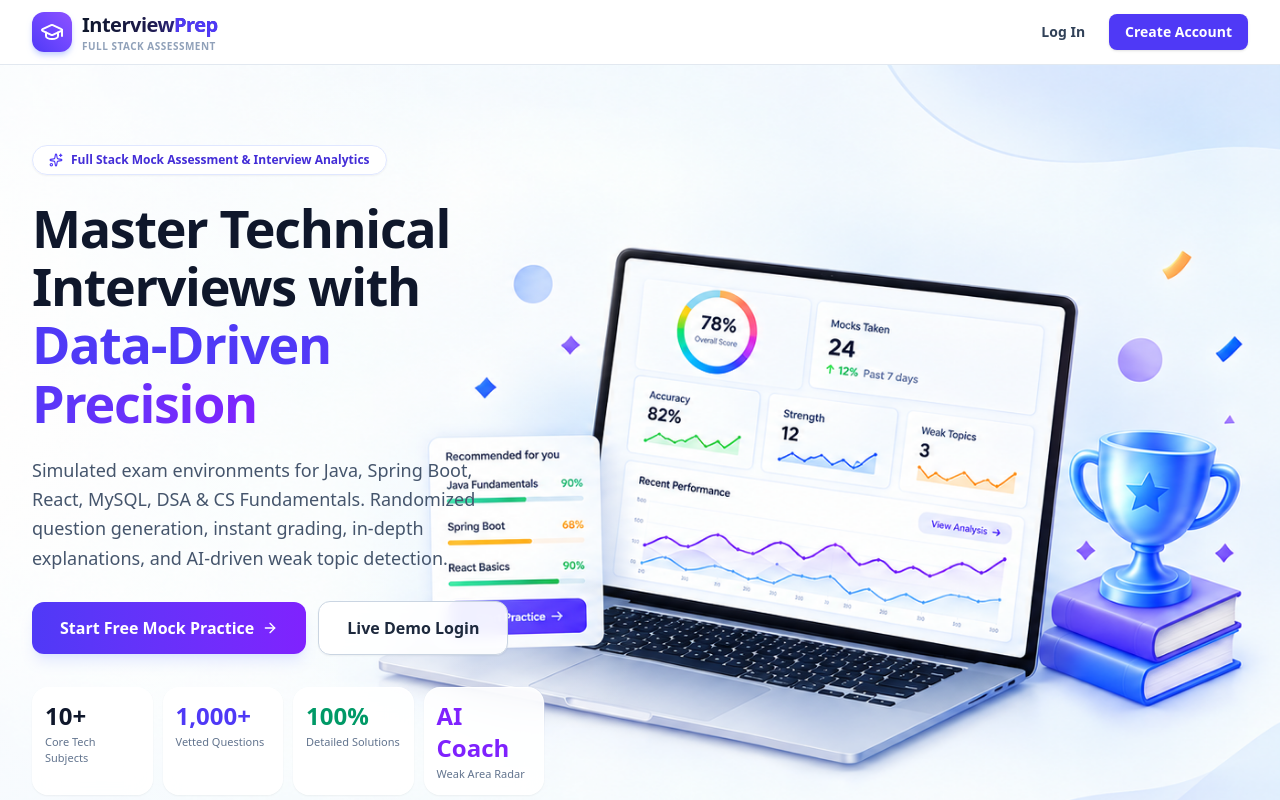
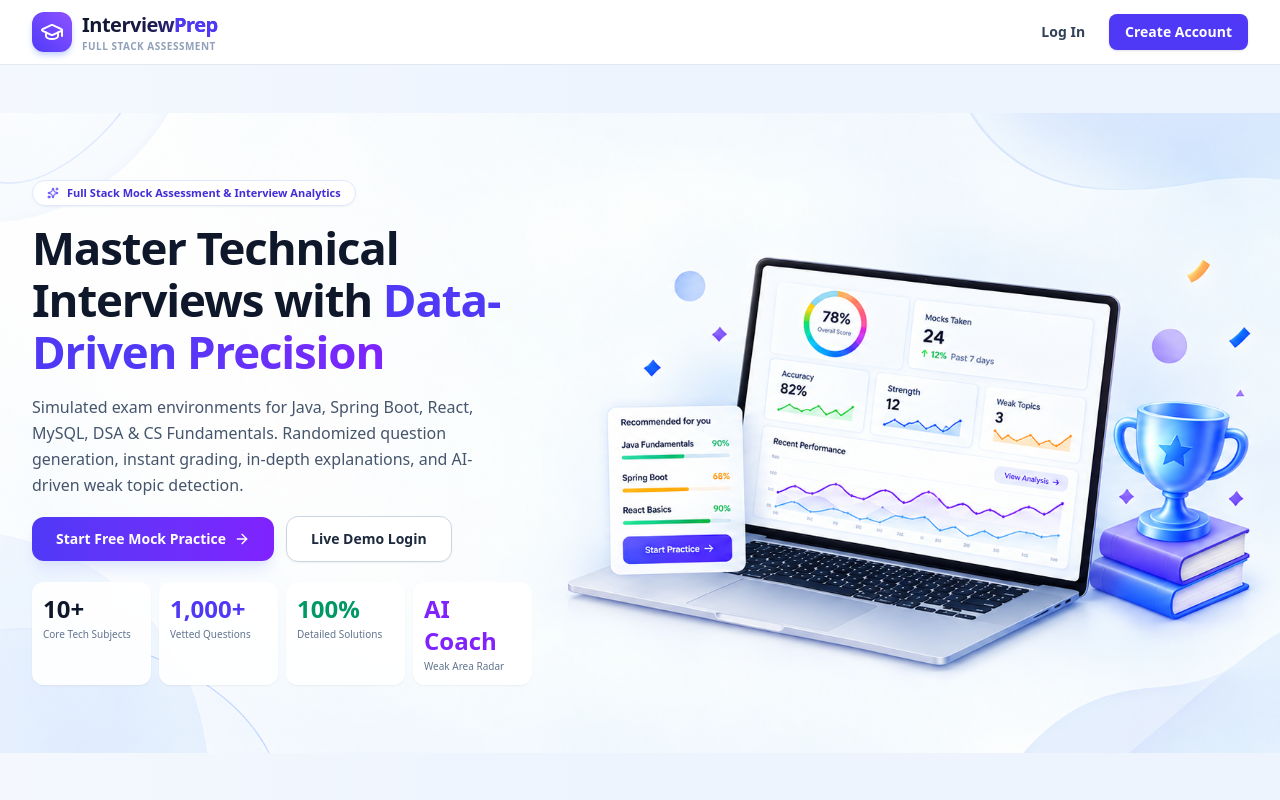
Before and after one commit to Aiswariya12/Interview-Prep-Frontend, a React (Vite) app: page / in a window 1280 px wide. Shown: the top 800 px of the page. Built offline with nearby package versions, Linux system fonts and the light colour scheme; no server answers.

Commit message:
Scale hero background and layout to fit perfectly on a single screen without scrolling

```diff
--- a/src/pages/LandingPage.jsx
+++ b/src/pages/LandingPage.jsx
@@ -42,31 +42,31 @@ const LandingPage = () => {
     <div className="bg-slate-50 min-h-screen">
 
       {/* ═══════════════════════════════════════════════
-          HERO SECTION — Modern Tech Dashboard Hero Illustration as Full Background
+          HERO SECTION — Scaled to Fit 100% in One Screen (Zero Scrolling Needed)
       ═══════════════════════════════════════════════ */}
       <section
-        className="relative min-h-[88vh] lg:min-h-[92vh] flex items-center overflow-hidden border-b border-slate-200 bg-[#edf4fe]"
+        className="relative h-[calc(100vh-4rem)] min-h-[560px] max-h-[900px] flex items-center overflow-hidden border-b border-slate-200 bg-[#edf4fe]"
         style={{
           backgroundImage: `url("${heroBg}")`,
           backgroundPosition: 'right center',
-          backgroundSize: 'cover',
+          backgroundSize: 'contain',
           backgroundRepeat: 'no-repeat',
         }}
       >
         {/* Soft responsive overlay for mobile/tablets so text is always 100% legible */}
         <div className="absolute inset-0 bg-gradient-to-r from-white/95 via-white/80 to-transparent lg:from-white/40 lg:via-transparent lg:to-transparent pointer-events-none" />
 
-        <div className="relative max-w-7xl mx-auto px-4 sm:px-6 lg:px-8 py-12 lg:py-20 w-full z-10">
-          <div className="w-full lg:w-[48%] max-w-lg lg:max-w-[520px] space-y-6 text-left">
+        <div className="relative max-w-7xl mx-auto px-4 sm:px-6 lg:px-8 py-4 lg:py-6 w-full z-10">
+          <div className="w-full lg:w-[48%] max-w-lg lg:max-w-[500px] space-y-3.5 lg:space-y-4 text-left">
 
             {/* Pill Badge */}
-            <div className="inline-flex items-center gap-2 px-4 py-1.5 rounded-full bg-white/95 backdrop-blur-sm border border-indigo-100 text-indigo-700 text-xs font-semibold shadow-xs">
-              <Sparkles className="w-3.5 h-3.5 text-indigo-600 shrink-0" />
+            <div className="inline-flex items-center gap-2 px-3.5 py-1 rounded-full bg-white/95 backdrop-blur-sm border border-indigo-100 text-indigo-700 text-[11px] font-semibold shadow-xs">
+              <Sparkles className="w-3 h-3 text-indigo-600 shrink-0" />
               <span>Full Stack Mock Assessment &amp; Interview Analytics</span>
             </div>
 
             {/* Main Heading */}
-            <h1 className="text-4xl sm:text-5xl lg:text-[3.25rem] font-extrabold text-slate-900 tracking-tight leading-[1.12]">
+            <h1 className="text-3xl sm:text-4xl lg:text-[2.65rem] xl:text-[2.85rem] font-extrabold text-slate-900 tracking-tight leading-[1.14]">
               Master Technical
               <br />
               Interviews with{' '}
@@ -76,18 +76,18 @@ const LandingPage = () => {
             </h1>
 
             {/* Subtitle */}
-            <p className="text-base sm:text-lg text-slate-600 leading-relaxed max-w-md">
+            <p className="text-sm sm:text-[15px] lg:text-base text-slate-600 leading-relaxed max-w-md">
               Simulated exam environments for Java, Spring Boot, React, MySQL, DSA &amp; CS Fundamentals.
               Randomized question generation, instant grading, in-depth explanations, and AI-driven weak
               topic detection.
             </p>
 
             {/* CTA Buttons */}
-            <div className="flex flex-col sm:flex-row items-stretch sm:items-center gap-3 pt-1">
+            <div className="flex flex-col sm:flex-row items-stretch sm:items-center gap-3 pt-0.5">
               {isAuthenticated ? (
                 <Link
                   to={isAdmin ? '/admin' : '/dashboard'}
-                  className="w-full sm:w-auto px-7 py-3.5 rounded-xl bg-gradient-to-r from-indigo-600 to-violet-600 hover:from-indigo-700 hover:to-violet-700 text-white font-semibold shadow-lg shadow-indigo-200/50 flex items-center justify-center gap-2 transition-all group"
+                  className="w-full sm:w-auto px-6 py-3 rounded-xl bg-gradient-to-r from-indigo-600 to-violet-600 hover:from-indigo-700 hover:to-violet-700 text-white font-semibold shadow-lg shadow-indigo-200/50 flex items-center justify-center gap-2 transition-all text-sm group"
                 >
                   Go to {isAdmin ? 'Admin Portal' : 'Student Dashboard'}
                   <ArrowRight className="w-4 h-4 group-hover:translate-x-1 transition-transform" />
@@ -96,14 +96,14 @@ const LandingPage = () => {
                 <>
                   <Link
                     to="/register"
-                    className="w-full sm:w-auto px-7 py-3.5 rounded-xl bg-gradient-to-r from-indigo-600 to-violet-600 hover:from-indigo-700 hover:to-violet-700 text-white font-semibold shadow-lg shadow-indigo-200/50 flex items-center justify-center gap-2 transition-all group"
+                    className="w-full sm:w-auto px-6 py-3 rounded-xl bg-gradient-to-r from-indigo-600 to-violet-600 hover:from-indigo-700 hover:to-violet-700 text-white font-semibold shadow-lg shadow-indigo-200/50 flex items-center justify-center gap-2 transition-all text-sm group"
                   >
                     Start Free Mock Practice
                     <ArrowRight className="w-4 h-4 group-hover:translate-x-1 transition-transform" />
                   </Link>
                   <Link
                     to="/login"
-                    className="w-full sm:w-auto px-7 py-3.5 rounded-xl bg-white/90 backdrop-blur-sm border border-slate-300 hover:bg-white text-slate-800 font-semibold shadow-xs flex items-center justify-center gap-2 transition-all"
+                    className="w-full sm:w-auto px-6 py-3 rounded-xl bg-white/90 backdrop-blur-sm border border-slate-300 hover:bg-white text-slate-800 font-semibold shadow-xs flex items-center justify-center gap-2 transition-all text-sm"
                   >
                     Live Demo Login
                   </Link>
@@ -112,22 +112,22 @@ const LandingPage = () => {
             </div>
 
             {/* Metric Stat Cards */}
-            <div className="grid grid-cols-2 sm:grid-cols-4 gap-2.5 pt-2 max-w-lg">
-              <div className="p-3 rounded-2xl bg-white/90 backdrop-blur-md border border-white/80 shadow-xs text-left">
-                <p className="text-2xl font-extrabold text-slate-900">10+</p>
-                <p className="text-[11px] text-slate-500 font-medium mt-0.5">Core Tech Subjects</p>
+            <div className="grid grid-cols-2 sm:grid-cols-4 gap-2 pt-1 max-w-lg">
+              <div className="p-2.5 rounded-xl bg-white/90 backdrop-blur-md border border-white/80 shadow-xs text-left">
+                <p className="text-xl lg:text-2xl font-black text-slate-900">10+</p>
+                <p className="text-[10px] text-slate-500 font-medium mt-0.5">Core Tech Subjects</p>
               </div>
-              <div className="p-3 rounded-2xl bg-white/90 backdrop-blur-md border border-white/80 shadow-xs text-left">
-                <p className="text-2xl font-extrabold text-indigo-600">1,000+</p>
-                <p className="text-[11px] text-slate-500 font-medium mt-0.5">Vetted Questions</p>
+              <div className="p-2.5 rounded-xl bg-white/90 backdrop-blur-md border border-white/80 shadow-xs text-left">
+                <p className="text-xl lg:text-2xl font-black text-indigo-600">1,000+</p>
+                <p className="text-[10px] text-slate-500 font-medium mt-0.5">Vetted Questions</p>
               </div>
-              <div className="p-3 rounded-2xl bg-white/90 backdrop-blur-md border border-white/80 shadow-xs text-left">
-                <p className="text-2xl font-extrabold text-emerald-600">100%</p>
-                <p className="text-[11px] text-slate-500 font-medium mt-0.5">Detailed Solutions</p>
+              <div className="p-2.5 rounded-xl bg-white/90 backdrop-blur-md border border-white/80 shadow-xs text-left">
+                <p className="text-xl lg:text-2xl font-black text-emerald-600">100%</p>
+                <p className="text-[10px] text-slate-500 font-medium mt-0.5">Detailed Solutions</p>
               </div>
-              <div className="p-3 rounded-2xl bg-white/90 backdrop-blur-md border border-white/80 shadow-xs text-left">
-                <p className="text-2xl font-extrabold text-violet-600">AI Coach</p>
-                <p className="text-[11px] text-slate-500 font-medium mt-0.5">Weak Area Radar</p>
+              <div className="p-2.5 rounded-xl bg-white/90 backdrop-blur-md border border-white/80 shadow-xs text-left">
+                <p className="text-xl lg:text-2xl font-black text-violet-600">AI Coach</p>
+                <p className="text-[10px] text-slate-500 font-medium mt-0.5">Weak Area Radar</p>
               </div>
             </div>
 
```
